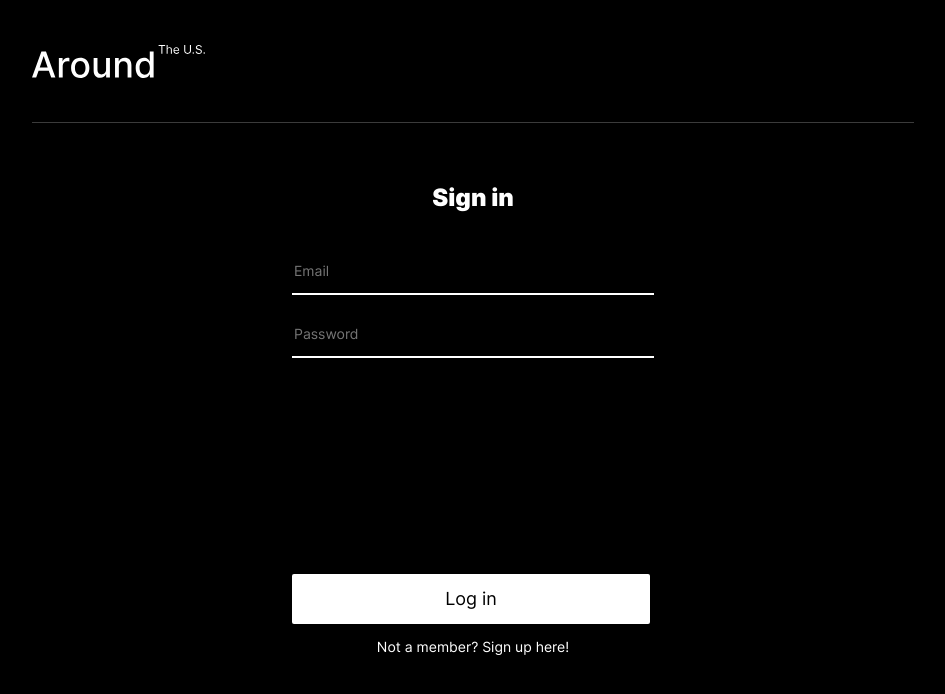
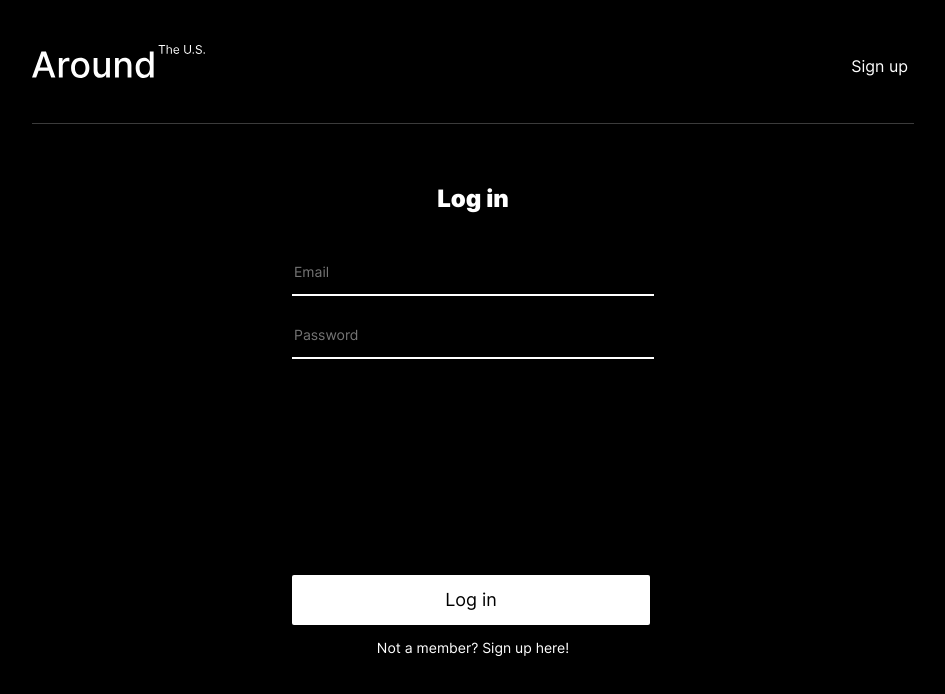
Before and after one commit to Mprystal/react-around-auth, a React (Create React App) app: page /signin in a window 1280 px wide. Shown: the top 694 px of the page, without its empty margins (167-1112 px from the left). Built offline with nearby package versions, Linux system fonts and the light colour scheme; no server answers.

Commit message:
add email next to logout

```diff
--- a/src/blocks/header/header.css
+++ b/src/blocks/header/header.css
@@ -6,6 +6,22 @@
   margin: 45px auto 0 auto;
   padding-bottom: 41px;
   border-bottom: 1px solid rgba(84, 84, 84, 0.7);
+  display: flex;
+  justify-content: space-between;
+}
+
+.header__login-container {
+  margin-top: 5px;
+  margin-bottom: 0;
+  display: flex;
+}
+
+.header__button {
+  background-color: transparent;
+  justify-self: center;
+  color: white;
+  border: none;
+  margin-left: 24px;
 }
 
 @media screen and (max-width: 320px) {
--- a/src/componets/App.js
+++ b/src/componets/App.js
@@ -28,25 +28,26 @@ function App() {
 
   const history = useHistory();
 
-  // React.useEffect(() => {
-  //   let jwt = localStorage.getItem('jwt');
-  //   if(jwt){
-  //    getContent(jwt)
-  //    .then((res)=> {
-  //      if(res){
-  //        console.log(res)
-  //       setLoggedIn(true);
-  //       // history.push('/')
-  //      }
-  //    })
-  //   }
-  // }, [loggedIn])
+  React.useEffect(() => {
+    let jwt = localStorage.getItem('jwt');
+    if(jwt){
+     getContent(jwt)
+     .then((res)=> {
+       if(res){
+         console.log(res)
+        setLoggedIn(true);
+        history.push('/')
+       }
+     })
+    }
+  }, [history])
 
-  // const onSignOut = () =>{
-  //   localStorage.removeItem('jwt')
-  //   setLoggedIn(false);
-  //   history.push('/signout')
-  // }
+  const handleSignOut = () =>{
+    console.log('clicked')
+    localStorage.removeItem('jwt')
+    setLoggedIn(false);
+    history.push('/signin')
+  }
 
   React.useEffect(() => {
     Promise.all([api.getUserInfo(),api.getCardList()]).then(
@@ -127,43 +128,33 @@ function App() {
   }
 
 
-
-
-
   return (
   <CurrentUserContext.Provider value={currentUser}>
     <div className="page">
       <Switch>
-        <ProtectedRoute exact path="/" loggedIn={loggedIn}
-        // onSignOut={onSignOut}
-        componet={<Main onEditAvatar={handleEditAvatarClick} onEditProfile={handleEditProfileClick} onAddPlace={handleAddPlaceClick} onImage={(card)=>{handleCardClick(card)}}
-          onCardLike={(card)=>{handleCardLike(card)}} onCardDelete={(card)=>{handleCardDelete(card)}} cards={cards}/>}>
-
-        </ProtectedRoute>
-
-
-
-          {/* <Route exact path="/" loggedIn={loggedIn} >
-              <Header />
-              <Main onEditAvatar={handleEditAvatarClick} onEditProfile={handleEditProfileClick} onAddPlace={handleAddPlaceClick} onImage={(card)=>{handleCardClick(card)}}
-          onCardLike={(card)=>{handleCardLike(card)}} onCardDelete={(card)=>{handleCardDelete(card)}} cards={cards}/>
-               <Footer />
-
-          </Route> */}
-
-
+        <ProtectedRoute exact path="/"
+        loggedIn={loggedIn}
+        handleSignOut={handleSignOut}
+        component={Main}
+        onEditAvatar={handleEditAvatarClick}
+        onEditProfile={handleEditProfileClick}
+        onAddPlace={handleAddPlaceClick}
+        onImage={(card)=>{handleCardClick(card)}}
+        onCardLike={(card)=>{handleCardLike(card)}}
+        onCardDelete={(card)=>{handleCardDelete(card)}}
+        cards={cards}
+        />
 
         <Route exact path="/signup">
-          <Header />
+          <Header loggedIn={loggedIn} handleSignOut={handleSignOut} />
           <Register history={history} />
-
         </Route>
         <Route exact path="/signin">
-          <Header />
+          <Header loggedIn={loggedIn} path={'signin'} handleSignOut={handleSignOut} />
           <Login handleLogin={handleLogin} history={history}/>
-
         </Route>
       </Switch>
+
 
 
       <EditAvatarPopup onUpdateAvatar={handleUpdateAvatar} isOpen={isEditAvatarPopupOpen} onClose={closeAllPopups} />
--- a/src/componets/Header.js
+++ b/src/componets/Header.js
@@ -1,10 +1,32 @@
 import React from 'react';
 import aroundtheus from '../images/Vectorlogo.svg';
 
-function Header(){
+
+function Header({loggedIn,handleSignOut, path}){
+
+    function handleText(loggedIn){
+        if(loggedIn){
+           return( 'Log out')
+        }
+        else if (!loggedIn && path === 'signin'){
+            return 'Sign up'
+        }
+        else {
+            return 'Log in'
+        }
+    }
+
     return(
         <header className="header">
             <img src={aroundtheus} alt="Logo" className="header__logo" />
+            <div className="header__login-container">
+                <p style={{ color: 'white' }}> {} </p>
+                <button onClick={handleSignOut} className='header__button'>
+                    {
+                        handleText(loggedIn)
+                    }
+                </button>
+            </div>
         </header>
     )
 }
--- a/src/componets/Login.js
+++ b/src/componets/Login.js
@@ -35,7 +35,7 @@ function Login ({handleLogin, history}) {
     return (
         <div className='login'>
 
-            <h2 className='login__heading'>Sign in</h2>
+            <h2 className='login__heading'>Log in</h2>
 
             <form onSubmit={handleSubmit} className='login__form'>
                 <input id='email' name='email' type='email' className='login__input' placeholder='Email' value={email} onChange={e=>setEmail(e.target.value)} />
--- a/src/componets/Main.js
+++ b/src/componets/Main.js
@@ -1,6 +1,8 @@
 import React from 'react';
 import Card from './Card';
 import {CurrentUserContext} from '../contexts/CurrentUserContext';
+import Header from './Header'
+import Footer from './Footer'
 
 
 function Main(props){
@@ -8,6 +10,8 @@ function Main(props){
   const currentUser = React.useContext(CurrentUserContext);
 
     return(
+      <>
+      <Header loggedIn={props.loggedIn} handleSignOut={props.handleSignOut} />
         <main>
         <section className="profile">
           <div className="profile__container">
@@ -55,11 +59,9 @@ function Main(props){
               )}
             </ul>
         </section>
-
-
-
       </main>
-
+      <Footer />
+    </>
     )
 }
 
--- a/src/componets/ProtectedRoute.js
+++ b/src/componets/ProtectedRoute.js
@@ -1,15 +1,14 @@
 import React from 'react';
-import {Route, Redirect} from "react-router-dom";
+import { Route, Redirect } from 'react-router-dom';
 
 
-const ProtectedRoute = ({component : Component, ...props}) => {
-    return (
-        <Route>
-            {
-                () => props.loggedIn === true ? <Component {...props} /> : <Redirect to='/signup' />
-            }
-        </Route>
-    )
-}
+const ProtectedRoute = ({ component: Component,  ...props  }) => {
+  return (
+    <Route>
+      {
+        () => props.loggedIn ? <Component {...props} />  : <Redirect to='./signup' />
+      }
+    </Route>
+)}
 
 export default ProtectedRoute;
```
